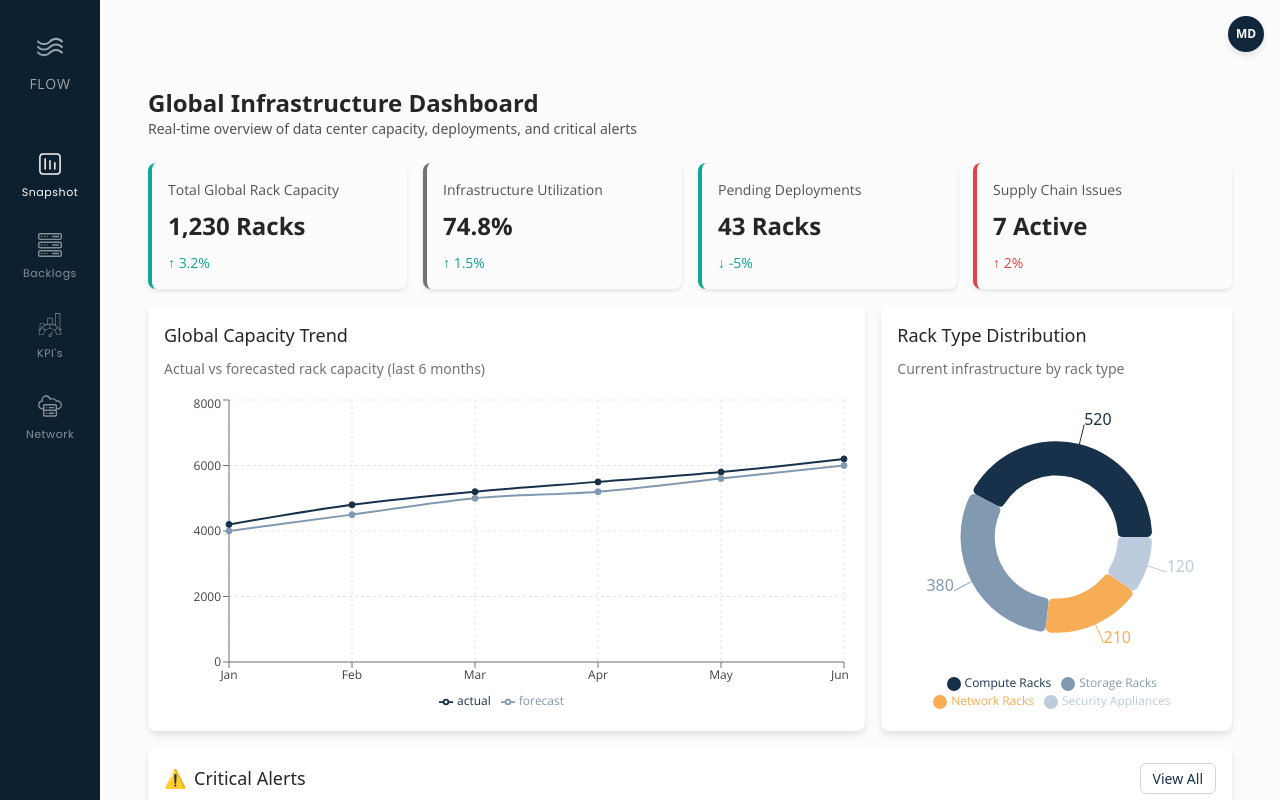
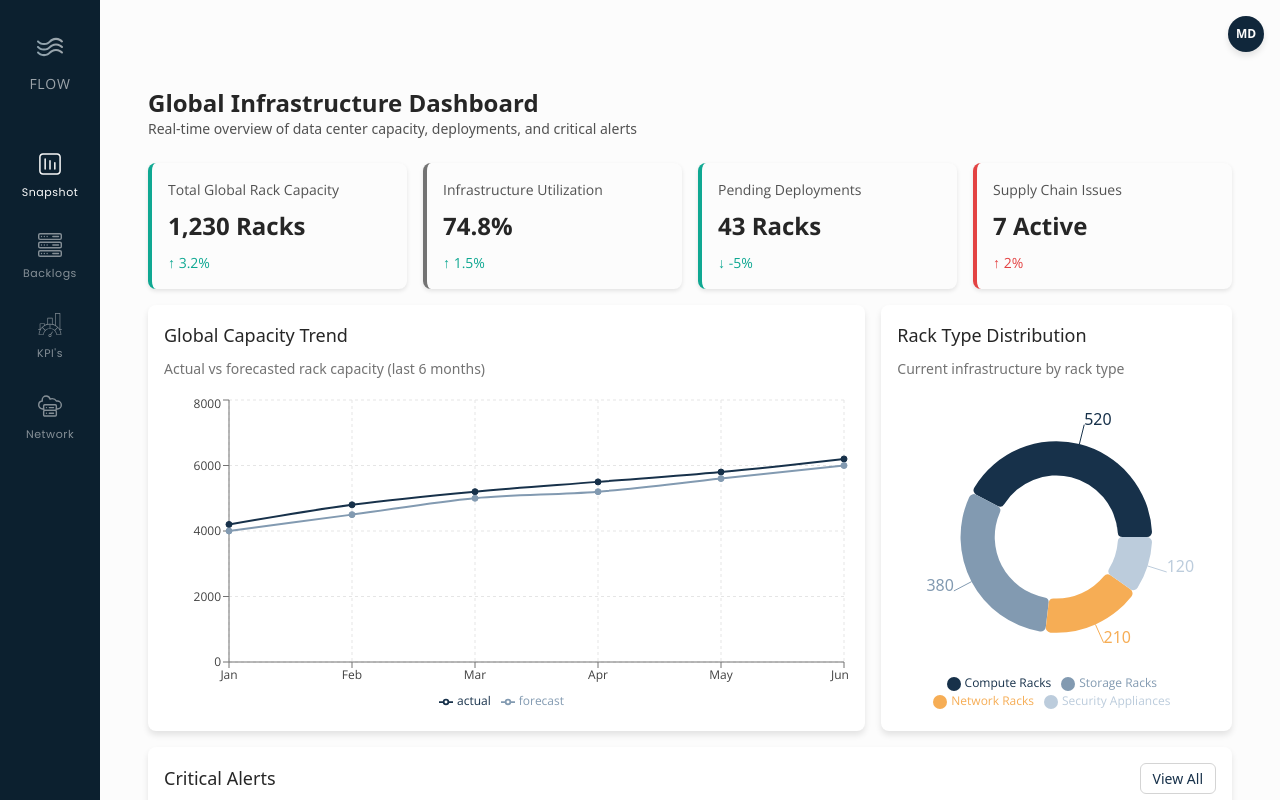
Before and after one commit to m-downing/fl-ui, a Next.js app: page / in a window 1280 px wide. Shown: the top 800 px of the page. Built offline with nearby package versions, Linux system fonts and the light colour scheme.

Commit message:
UI updates.

```diff
--- a/src/app/flow/dashboard/DashboardView.tsx
+++ b/src/app/flow/dashboard/DashboardView.tsx
@@ -509,10 +509,7 @@ const DashboardView: React.FC = () => {
             <div className="bg-white shadow-md rounded-lg p-4">
               <div className="flex justify-between items-center mb-2">
                 <h6 className="text-lg font-medium text-neutral-800">
-                  <div className="flex items-center">
-                    <span className="mr-2 text-yellow-500">⚠️</span>
-                    Critical Alerts
-                  </div>
+                  Critical Alerts
                 </h6>
                 <button className="px-3 py-1 border border-neutral-300 rounded-md text-sm font-medium text-primary-600 hover:bg-neutral-50">View All</button>
               </div>
--- a/src/app/layout/mainLoadingSpinner.tsx
+++ b/src/app/layout/mainLoadingSpinner.tsx
@@ -25,8 +25,8 @@ export default function MainLoadingSpinner() {
             <Image
               src="/icons/ui/loading.svg"
               alt="Loading"
-              width={48}
-              height={48}
+              width={32}
+              height={32}
               className="rotating-spinner"
             />
           </div>
```
Also changed, not shown: src/app/components/design-system/TableToggle.tsx (added).
